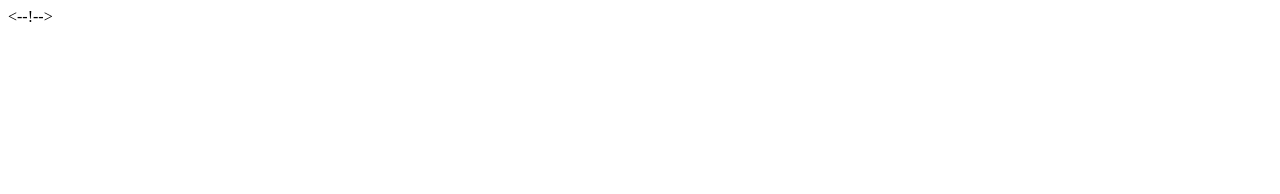
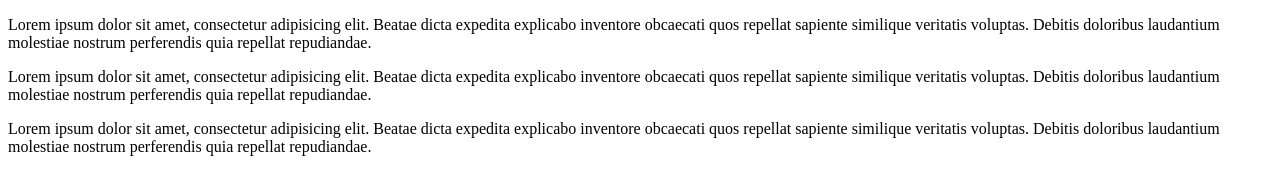
Before and after one commit to LizLilDav/shop, a plain HTML site: page index.html in a window 1280 px wide. Drawn offline with Linux system fonts and the light colour scheme.

Commit message:
Ավելացրեցինք նոր tox

```diff
--- a/index.html
+++ b/index.html
@@ -5,6 +5,22 @@
     <title></title>
 </head>
 <body>
-<--!-->
+<div>
+    <p>
+        Lorem ipsum dolor sit amet, consectetur adipisicing elit. Beatae dicta expedita explicabo inventore obcaecati
+        quos repellat sapiente similique veritatis voluptas. Debitis doloribus laudantium molestiae nostrum perferendis
+        quia repellat repudiandae.
+    </p>
+    <p>
+        Lorem ipsum dolor sit amet, consectetur adipisicing elit. Beatae dicta expedita explicabo inventore obcaecati
+        quos repellat sapiente similique veritatis voluptas. Debitis doloribus laudantium molestiae nostrum perferendis
+        quia repellat repudiandae.
+    </p>
+    <p>
+        Lorem ipsum dolor sit amet, consectetur adipisicing elit. Beatae dicta expedita explicabo inventore obcaecati
+        quos repellat sapiente similique veritatis voluptas. Debitis doloribus laudantium molestiae nostrum perferendis
+        quia repellat repudiandae.
+    </p>
+</div>
 </body>
 </html>
```
